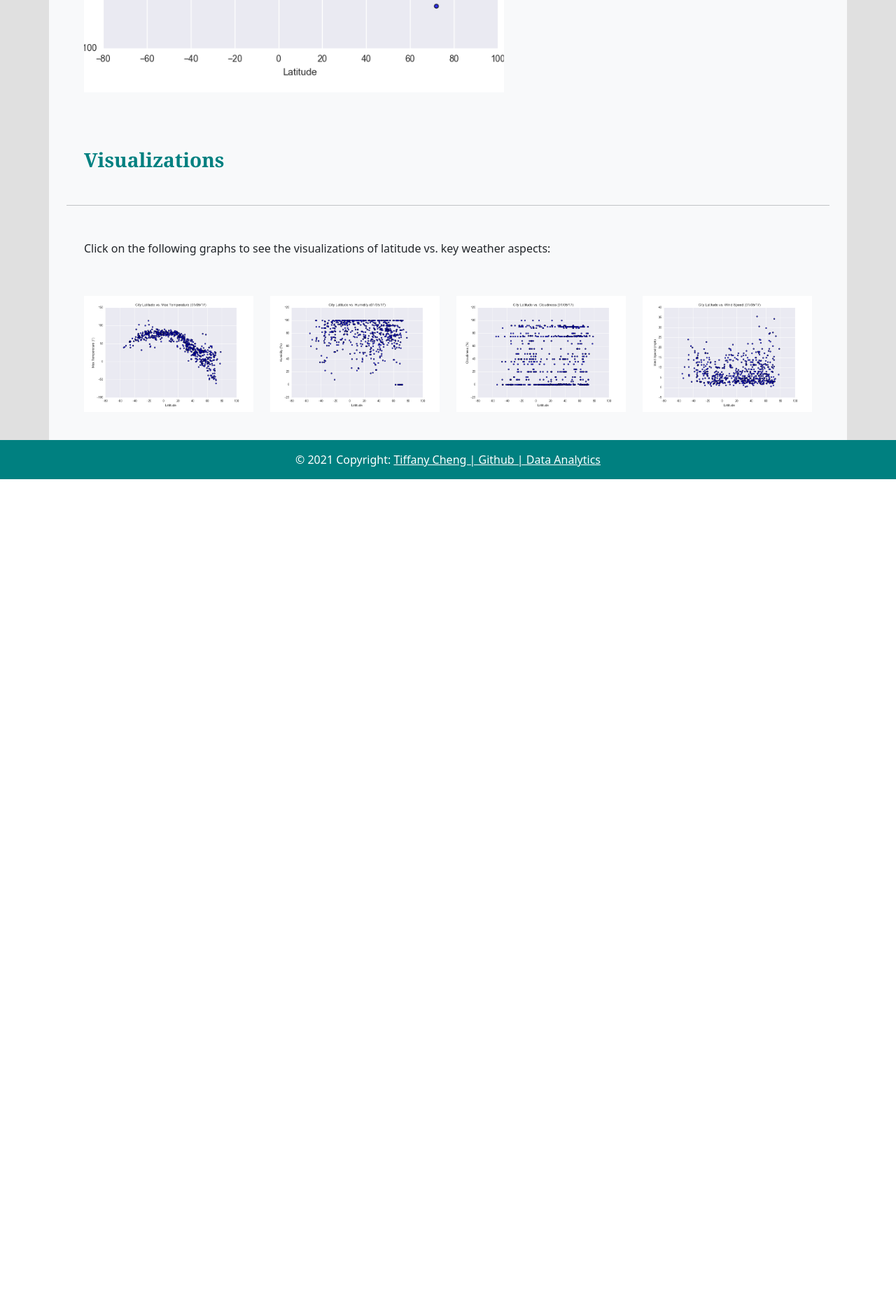
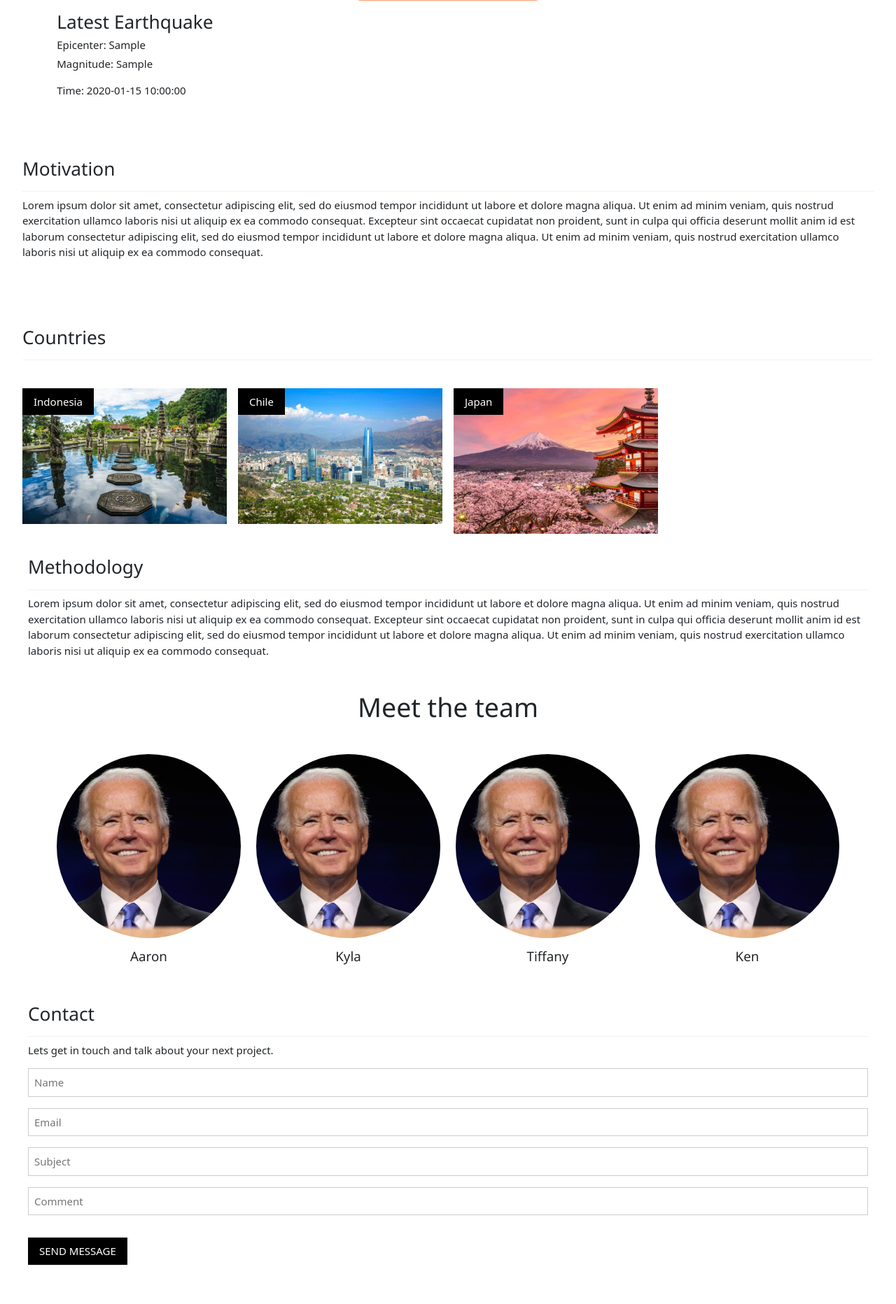
Before and after one commit to kylagelev/Global-Earthquakes-and-GDP, a Flask app: page / in a window 1280 px wide. Shown: the part 1666-3530 px from the top of the page at 70% size. Before the commit the page ends 2351 px from the top, so only its background shows below. Run offline with Flask 2, Linux system fonts and the light colour scheme; a database or web service that is not in the repository returns one stand-in record (values such as "Sample title"); some libraries are stand-ins or nearby versions.

Commit message:
clicklable images for countries

```diff
--- a/Templates/index.html
+++ b/Templates/index.html
@@ -1,44 +1,39 @@
 <!DOCTYPE html>
-<html lang="en-us">
-
-<head>
+<html>
+<title>Tremors</title>
 <meta charset="UTF-8">
-    <title>Latitude | Weather Data Analysis </title>
-    <link href="https://cdn.jsdelivr.net/npm/bootstrap@5.0.0-beta2/dist/css/bootstrap.min.css" rel="stylesheet" integrity="sha384-BmbxuPwQa2lc/FVzBcNJ7UAyJxM6wuqIj61tLrc4wSX0szH/Ev+nYRRuWlolflfl" crossorigin="anonymous">
-    <link rel="stylesheet"  href="style.css">
-</head>
-
+<meta name="viewport" content="width=device-width, initial-scale=1">
+<link rel="stylesheet" href="https://www.w3schools.com/w3css/4/w3.css">
 <body>
 
-    <nav class="navbar navbar-expand-lg ">
-        <a class="navbar-brand text-light" href="index.html">Latitude</a>
-        <button class="navbar-toggler" type="button" data-toggle="collapse" data-target="#navbarNav" aria-controls="navbarNav" aria-expanded="false" aria-label="Toggle navigation">
-          <span class="navbar-toggler-icon"></span>
-        </button>
-        <div class="collapse navbar-collapse justify-content-end" id="navbarNav">
-          <ul class="navbar-nav justify-content-end">
-            <li class="nav-item active">
-              <a class="nav-link dropdown-toggle text-secondary" href="#"id="navbarDropdown" role="button" data-toggle="dropdown" aria-haspopup="true" aria-expanded="false">
-                 Plots <span class="sr-only"></span></a>
-                 <div class="dropdown-menu" aria-labelledby="navbarDropdown">
-                  <a class="dropdown-item" href="MaxTemp.html">Max Temperature</a>
-                  <a class="dropdown-item" href="Humidity.html">Humidity</a>
-                  <a class="dropdown-item" href="Cloudiness.html">Cloudiness</a>
-                  <a class="dropdown-item" href="WindSpeed.html">Wind Speed</a>                </div>
-            </li>
-            <li class="nav-item ">
-              <a class="nav-link text-secondary" href="Comparison.html">Comparison</a>
-            </li>
-            <li class="nav-item-end ">
-              <a class="nav-link text-secondary" href="Data.html">Data</a>
-            </li>
-            </li>
-          </ul>
+<!-- Navbar (sit on top) -->
+<div class="w3-top">
+  <div class="w3-bar w3-white w3-wide w3-padding w3-card">
+    <a href="#home" class="w3-bar-item w3-button"><b>TR</b> Tremors</a>
+    <!-- meet the team bootstrap tag -->
+    <link href="https://cdn.jsdelivr.net/npm/bootstrap@5.0.0-beta2/dist/css/bootstrap.min.css" rel="stylesheet" integrity="sha384-BmbxuPwQa2lc/FVzBcNJ7UAyJxM6wuqIj61tLrc4wSX0szH/Ev+nYRRuWlolflfl" crossorigin="anonymous">
+    <!-- Float links to the right. Hide them on small screens -->
+
+    <div class="w3-right w3-hide-small">
+      <a href="#countries" class="w3-bar-item w3-button">Countries</a>
+      <a href="#about" class="w3-bar-item w3-button">Comparison</a>
+      <a href="#contact" class="w3-bar-item w3-button">Heat Map</a>
+      <a href="#contact" class="w3-bar-item w3-button">Data</a>
+
     </div>
-      </nav>
+  </div>
+</div>
 
-      <main>
+<!-- Header -->
+<header class="w3-display-container w3-content w3-wide" style="max-width:1500px;" id="home">
+  <img class="w3-image" src="https://gray-wkyt-prod.cdn.arcpublishing.com/resizer/6vMrlFQQPC_C2ooaAFCcTKPJZIc=/1200x675/smart/cloudfront-us-east-1.images.arcpublishing.com/gray/AOU4S7CU6VJYFGM7GTGMDHFKIY.jpg" alt="Architecture" width="1500" height="800">
+  <div class="w3-display-middle w3-margin-top w3-center">
+    <h1 class="w3-xxlarge w3-text-white"><span class="w3-padding w3-black w3-opacity-min"><b>TR</b></span> <span class="w3-hide-small w3-text-light-grey">Tremors</span></h1>
+  </div>
+</header>
 
+<!-- Page content -->
+<div class="w3-content w3-padding" style="max-width:1564px">
 
   <iframe src='https://cdn.knightlab.com/libs/timeline3/latest/embed/index.html?source=1STO3ui244lTWk3_7WO4oeH_JaYk33OxALkl_STR0s-w&font=Default&lang=en&initial_zoom=2&height=650' width='100%' height='650' webkitallowfullscreen mozallowfullscreen allowfullscreen frameborder='0'></iframe>
         <br>
@@ -66,86 +61,172 @@
                 </div>
   <br>
 
-        <div class="container bg-light">
-            <div class = "row">
-              <div class = "col">
-                <h1>Summary: Latitude vs. X</h1>
-              </div>
-              <hr class="my-4">
-            </div>
-            <div class = "row">
-              <article>
-                <div class = "col-3 col-sm-6 col-md-12">
-                </div>
-                <div class = "col-3 col-sm-6 col-md-12">
-                  <a  target="blank" href="Resources/assets/images/Fig1.png">
-                    <img id = "landing-img" src="Resources/assets/images/Fig1.png" alt="MaxTempature" width= 600px height= 500px>
-                  </a>
-                  <br>
-                  <br>
-                  <p>The purpose of this porject was to analyze how weather changes as you get closer to the equator. To accomplish this analysis, we first pulled data from the OpenWeatherMap API to assemble a dataset on over 500 cities. </p>
-                  <p>After assembling the dataset, we used Matplotliv to plot various aspects of the weather vs. latitude. Factors we looked at included: tempature, cloudiness, wind speed, and humidity. This site provides the source data and visualizations created as part of the analysis, as well as explanations and descriptions of any trends and correlations witnessed.
+  <!-- About Section -->
+  <div class="w3-container w3-padding-32" id="about">
+    <h3 class="w3-border-bottom w3-border-light-grey w3-padding-16">Motivation</h3>
+    <p>Lorem ipsum dolor sit amet, consectetur adipiscing elit, sed do eiusmod tempor incididunt ut labore et dolore magna aliqua. Ut enim ad minim veniam, quis nostrud exercitation ullamco laboris nisi ut aliquip ex ea commodo consequat. Excepteur sint
+      occaecat cupidatat non proident, sunt in culpa qui officia deserunt mollit anim id est laborum consectetur adipiscing elit, sed do eiusmod tempor incididunt ut labore et dolore magna aliqua. Ut enim ad minim veniam, quis nostrud exercitation ullamco
+      laboris nisi ut aliquip ex ea commodo consequat.
     </p>
   </div>
-                <div class = "col-3 col-sm-6 col-md-12">
+
+
+
+
+  <!-- Countries Section -->
+  <div class="w3-container w3-padding-32" id="countries">
+    <h3 class="w3-border-bottom w3-border-light-grey w3-padding-16">Countries</h3>
+  </div>
+
+  <div class="w3-row-padding">
+    <div class="w3-col l3 m6 w3-margin-bottom">
+      <div class="w3-display-container">
+        <div class="w3-display-topleft w3-black w3-padding">Indonesia</div>
+        <a href="https://www.linkedin.com/in/aaron-karpie-4019aa117/"></href>
+        <img src="/static/assets/images/img/indonesia.jpg" alt="House" style="width:100%" ></a>
       </div>
     </div>
-            </article>
-
-          <div class = "row">
+    <div class="w3-col l3 m6 w3-margin-bottom">
+      <div class="w3-display-container">
+        <div class="w3-display-topleft w3-black w3-padding">Chile</div>
+        <a href="https://www.linkedin.com/in/aaron-karpie-4019aa117/"></href>
+        <img src="/static/assets/images/img/chile.jpg" alt="House" style="width:100%"></a>
+      </div>
+    </div>
+    <div class="w3-col l3 m6 w3-margin-bottom">
+      <div class="w3-display-container">
+        <div class="w3-display-topleft w3-black w3-padding">Japan</div>
+        <a href="https://www.linkedin.com/in/aaron-karpie-4019aa117/"></href>
+        <img src="/static/assets/images/img/japan.jpg" alt="House" style="width:100%"></a>
+      </div>
     </div>
 
-          <div class = "row">
-            <div class = "col">
-              <h3>Visualizations</h3>
+
+  <!-- About Section -->
+  <div class="w3-container w3-padding-32" id="about">
+    <h3 class="w3-border-bottom w3-border-light-grey w3-padding-16">Methodology</h3>
+    <p>Lorem ipsum dolor sit amet, consectetur adipiscing elit, sed do eiusmod tempor incididunt ut labore et dolore magna aliqua. Ut enim ad minim veniam, quis nostrud exercitation ullamco laboris nisi ut aliquip ex ea commodo consequat. Excepteur sint
+      occaecat cupidatat non proident, sunt in culpa qui officia deserunt mollit anim id est laborum consectetur adipiscing elit, sed do eiusmod tempor incididunt ut labore et dolore magna aliqua. Ut enim ad minim veniam, quis nostrud exercitation ullamco
+      laboris nisi ut aliquip ex ea commodo consequat.
+    </p>
+  </div>
+
+
+  <section class="testimonials text-center">
+    <div class="container">
+        <h1 class="mb-5">Meet the team</h1>
+
+        <div class="row">
+            <div class="col-lg-3">
+                <div class="testimonial-item mx-auto mb-5 mb-lg-0">
+                    <a href="https://www.linkedin.com/in/aaron-karpie-4019aa117/" target="_blank">
+                        <img class="img-fluid rounded-circle mb-3" src="/static/assets/images/squad/biden.jpg" alt="">
+                    </a>
+                    <h5>Aaron</h5>
+                    <!-- <p class="font-weight-light mb-0">"sample text"</p> -->
                 </div>
             </div>
-            <hr class="my-4">
 
-          <div class = "row">
-              <p>Click on the following graphs to see the visualizations of latitude vs. key weather aspects:</p>
+            <div class="col-lg-3">
+                <div class="testimonial-item mx-auto mb-5 mb-lg-0">
+                    <a href="https://www.linkedin.com/in/kyla-gelev-360971187/" target="_blank">
+                        <img class="img-fluid rounded-circle mb-3" src="/static/assets/images/squad/biden.jpg" alt="">
+                    </a>
+                    <h5>Kyla</h5>
+                    <!-- <p class="font-weight-light mb-0">"sample text"</p> -->
                 </div>
-          <div class = "row">
-            <div class = "col-sm-6 col-md-3 ">
-                <a target="blank" href="MaxTemp.html">
-                  <img src="Resources/assets/images/Fig1.png" alt="MaxTempature" style="width:100%;max-width:300px">
-                </a></div>
-            <div class = "col-sm-6 col-md-3">
-              <a target="blank" href="Humidity.html">
-                <img src="Resources/assets/images/Fig2.png" alt="Humidity" style="width:100%;max-width:300px">
-
-              </a></div>
-            <div class = "col-sm-6 col-md-3">
-              <a target="blank" href="Cloudiness.html">
-                <img src="Resources/assets/images/Fig3.png" alt="Cloudiness" style="width:100%;max-width:300px">
-
-              </a></div>
-            <div class = "col-sm-6 col-md-3">
-              <a target="blank" href="WindSpeed.html">
-                <img src="Resources/assets/images/Fig4.png" alt="WindSpeed" style="width:100%;max-width:300px">
-
-              </a></div>
-          </div>
-        </div>
-      </main>
 
 
-      <!-- Footer -->
-      <footer class="page-footer font-small blue ">
+            </div>
+            <div class="col-lg-3">
+                <div class="testimonial-item mx-auto mb-5 mb-lg-0">
+                    <a href="https://www.linkedin.com/in/tiffany-cheng-89786b96/" target="_blank">
+                        <img class="img-fluid rounded-circle mb-3" src="/static/assets/images/squad/biden.jpg" alt="">
+                    </a>
+                    <h5>Tiffany</h5>
+                    <!-- <p class="font-weight-light mb-0">"sample text"</p> -->
+                </div>
 
-        <!-- Copyright -->
-        <div class="footer-copyright text-center py-3  ">© 2021 Copyright:
-        <a href="https://github.com/tiffanyycheng99?tab=repositories"> Tiffany Cheng | Github | Data Analytics </a>
+
             </div>
-        <!-- Copyright -->
+            <div class="col-lg-3">
+                <div class="testimonial-item mx-auto mb-5 mb-lg-0">
+                    <a href="https://www.linkedin.com/in/yehken/" target="_blank">
+                        <img class="img-fluid rounded-circle mb-3" src="/static/assets/images/squad/biden.jpg" alt="">
+                    </a>
+                    <h5>Ken</h5>
+                    <!-- <p class="font-weight-light mb-0">"sample text"</p> -->
+                </div>
 
-    </footer>
-    <!-- Footer -->
 
-    <script src="https://cdn.jsdelivr.net/npm/bootstrap@5.0.0-beta2/dist/js/bootstrap.bundle.min.js" integrity="sha384-b5kHyXgcpbZJO/tY9Ul7kGkf1S0CWuKcCD38l8YkeH8z8QjE0GmW1gYU5S9FOnJ0" crossorigin="anonymous"></script>
-    <script src="https://code.jquery.com/jquery-3.3.1.slim.min.js" integrity="sha384-q8i/X+965DzO0rT7abK41JStQIAqVgRVzpbzo5smXKp4YfRvH+8abtTE1Pi6jizo" crossorigin="anonymous"></script>
-    <script src="https://stackpath.bootstrapcdn.com/bootstrap/4.3.1/js/bootstrap.min.js" integrity="sha384-JjSmVgyd0p3pXB1rRibZUAYoIIy6OrQ6VrjIEaFf/nJGzIxFDsf4x0xIM+B07jRM" crossorigin="anonymous"></script>
+            </div>
+
+
+        </div>
+
+
+
+    </div>
+</section>
+  <!-- <div class="w3-row-padding w3-grayscale">
+    <div class="w3-col l3 m6 w3-margin-bottom">
+      <img src="/w3images/team2.jpg" alt="John" style="width:100%">
+      <h3>John Doe</h3>
+      <p class="w3-opacity">CEO & Founder</p>
+      <p>Phasellus eget enim eu lectus faucibus vestibulum. Suspendisse sodales pellentesque elementum.</p>
+      <p><button class="w3-button w3-light-grey w3-block">Contact</button></p>
+    </div>
+    <div class="w3-col l3 m6 w3-margin-bottom">
+      <img src="/w3images/team1.jpg" alt="Jane" style="width:100%">
+      <h3>Jane Doe</h3>
+      <p class="w3-opacity">Architect</p>
+      <p>Phasellus eget enim eu lectus faucibus vestibulum. Suspendisse sodales pellentesque elementum.</p>
+      <p><button class="w3-button w3-light-grey w3-block">Contact</button></p>
+    </div>
+    <div class="w3-col l3 m6 w3-margin-bottom">
+      <img src="/w3images/team3.jpg" alt="Mike" style="width:100%">
+      <h3>Mike Ross</h3>
+      <p class="w3-opacity">Architect</p>
+      <p>Phasellus eget enim eu lectus faucibus vestibulum. Suspendisse sodales pellentesque elementum.</p>
+      <p><button class="w3-button w3-light-grey w3-block">Contact</button></p>
+    </div>
+    <div class="w3-col l3 m6 w3-margin-bottom">
+      <img src="/w3images/team4.jpg" alt="Dan" style="width:100%">
+      <h3>Dan Star</h3>
+      <p class="w3-opacity">Architect</p>
+      <p>Phasellus eget enim eu lectus faucibus vestibulum. Suspendisse sodales pellentesque elementum.</p>
+      <p><button class="w3-button w3-light-grey w3-block">Contact</button></p>
+    </div>
+  </div> -->
+
+  <!-- Contact Section -->
+  <div class="w3-container w3-padding-32" id="contact">
+    <h3 class="w3-border-bottom w3-border-light-grey w3-padding-16">Contact</h3>
+    <p>Lets get in touch and talk about your next project.</p>
+    <form action="/action_page.php" target="_blank">
+      <input class="w3-input w3-border" type="text" placeholder="Name" required name="Name">
+      <input class="w3-input w3-section w3-border" type="text" placeholder="Email" required name="Email">
+      <input class="w3-input w3-section w3-border" type="text" placeholder="Subject" required name="Subject">
+      <input class="w3-input w3-section w3-border" type="text" placeholder="Comment" required name="Comment">
+      <button class="w3-button w3-black w3-section" type="submit">
+        <i class="fa fa-paper-plane"></i> SEND MESSAGE
+      </button>
+    </form>
+  </div>
+
+<!-- Image of location/map
+<div class="w3-container">
+  <img src="https://www.wilshirelawfirm.com/uploads/2019/07/NPS-Photo-7-10-19.jpg" class="w3-image" style="width:100%">
+</div> -->
+
+<!-- End page content -->
+</div>
+
+
+<!-- Footer
+<footer class="w3-center w3-black w3-padding-16">
+  <p>Powered by <a href="https://www.w3schools.com/w3css/default.asp" title="W3.CSS" target="_blank" class="w3-hover-text-green">w3.css</a></p>
+</footer> -->
 
 </body>
-
 </html>
```
Also changed, not shown: Templates/old_index.html (added, +151 -0 lines), Templates/style.css (+64 -0 lines). Lines whose indentation alone changed are shown as unchanged.
